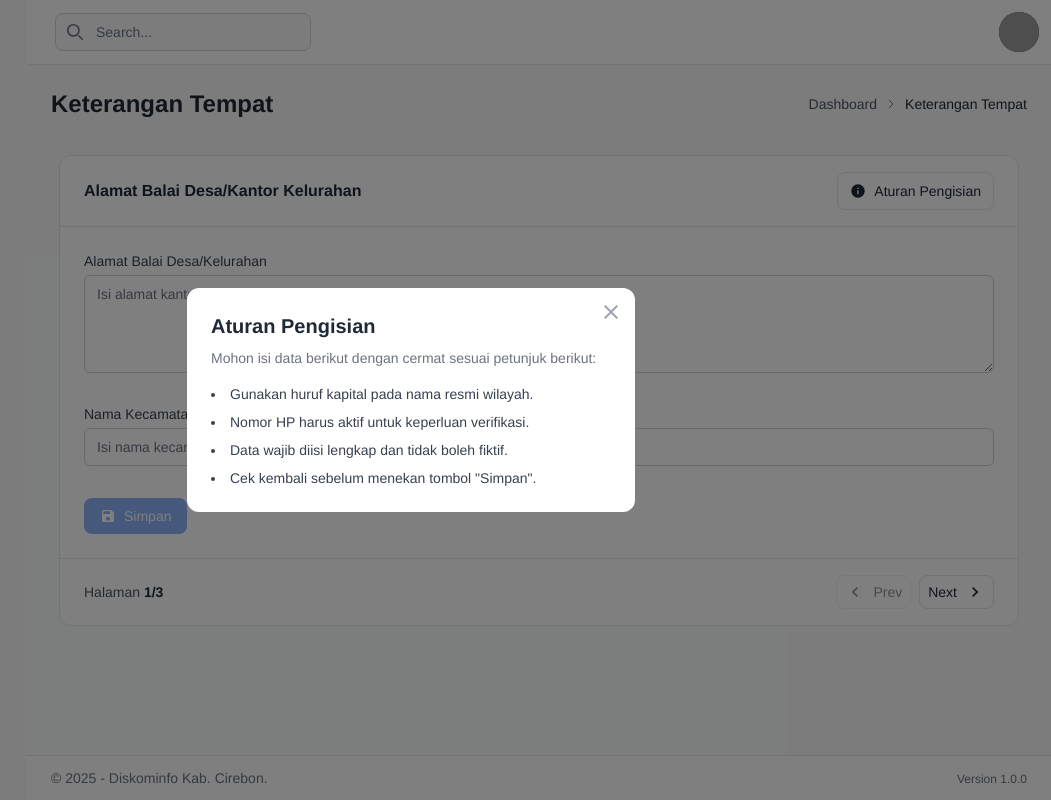
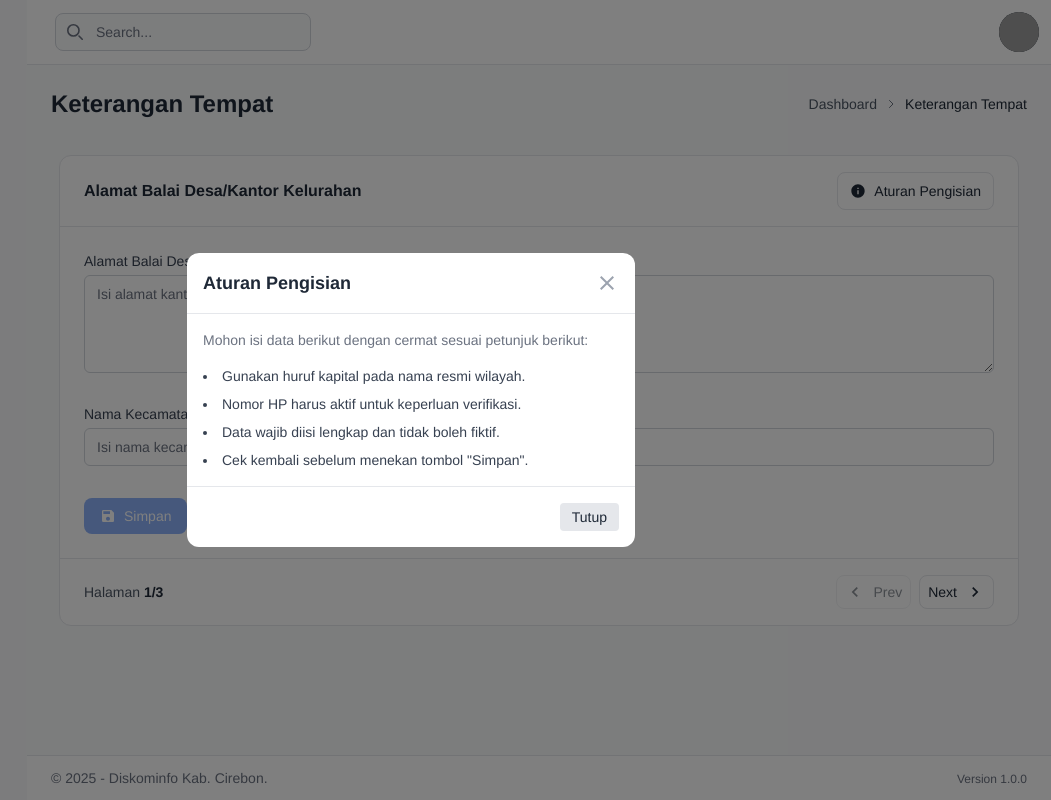
Before and after one commit to azharanggakusuma/simades, a Next.js app: page /dashboard/pages/forms/keterangan-tempat in a window 1280 px wide. Both pictures are taken after a click on the button "Aturan Pengisian". Shown: the whole page, without its empty margins (229-1280 px from the left). Built offline with nearby package versions, Linux system fonts and the light colour scheme; grey boxes are pictures that could not be loaded.

Commit message:
feat: enhance modal in CardForm with structured header, body, and footer for better clarity

```diff
--- a/app/dashboard/pages/forms/keterangan-tempat/CardForm.tsx
+++ b/app/dashboard/pages/forms/keterangan-tempat/CardForm.tsx
@@ -1,7 +1,13 @@
 "use client";
 
 import React, { useState } from "react";
-import { MdChevronLeft, MdChevronRight, MdInfo, MdSave, MdClose } from "react-icons/md";
+import {
+  MdChevronLeft,
+  MdChevronRight,
+  MdInfo,
+  MdSave,
+  MdClose,
+} from "react-icons/md";
 
 export default function CardForm() {
   const [currentPage, setCurrentPage] = useState(1);
@@ -23,34 +29,45 @@ export default function CardForm() {
 
   return (
     <>
-      {/* Modal */}
       {showModal && (
         <div className="fixed inset-0 z-50 flex items-center justify-center bg-black/50 backdrop-blur-sm">
-          <div className="bg-white rounded-xl w-full max-w-md p-6 shadow-2xl relative transform transition-all duration-300 scale-100 animate-fade-in">
-            {/* Tombol Close */}
+          <div className="bg-white rounded-xl w-full max-w-md shadow-2xl transform transition-all duration-300 scale-100 animate-fade-in">
+            {/* Header */}
+            <div className="flex items-center justify-between p-4 border-b">
+              <h2 className="text-lg font-semibold text-gray-800">
+                Aturan Pengisian
+              </h2>
               <button
-              className="absolute top-3 right-3 text-gray-400 hover:text-red-500"
                 onClick={() => setShowModal(false)}
+                className="text-gray-400 hover:text-red-500"
                 aria-label="Tutup"
               >
                 <MdClose size={24} />
               </button>
+            </div>
 
-            {/* Judul Modal */}
-            <h2 className="text-xl font-bold text-gray-800 mb-2">
-              Aturan Pengisian
-            </h2>
+            {/* Body */}
+            <div className="p-4">
               <p className="text-sm text-gray-500 mb-4">
                 Mohon isi data berikut dengan cermat sesuai petunjuk berikut:
               </p>
-
-            {/* Isi Aturan */}
               <ul className="list-disc list-inside space-y-2 text-sm text-gray-700">
                 <li>Gunakan huruf kapital pada nama resmi wilayah.</li>
                 <li>Nomor HP harus aktif untuk keperluan verifikasi.</li>
                 <li>Data wajib diisi lengkap dan tidak boleh fiktif.</li>
                 <li>Cek kembali sebelum menekan tombol "Simpan".</li>
               </ul>
+            </div>
+
+            {/* Footer */}
+            <div className="border-t p-4 flex justify-end">
+              <button
+                onClick={() => setShowModal(false)}
+                className="px-3 py-1 text-sm bg-gray-200 hover:bg-gray-300 text-gray-800 rounded"
+              >
+                Tutup
+              </button>
+            </div>
           </div>
         </div>
       )}
```
Lines whose indentation alone changed are shown as unchanged.
